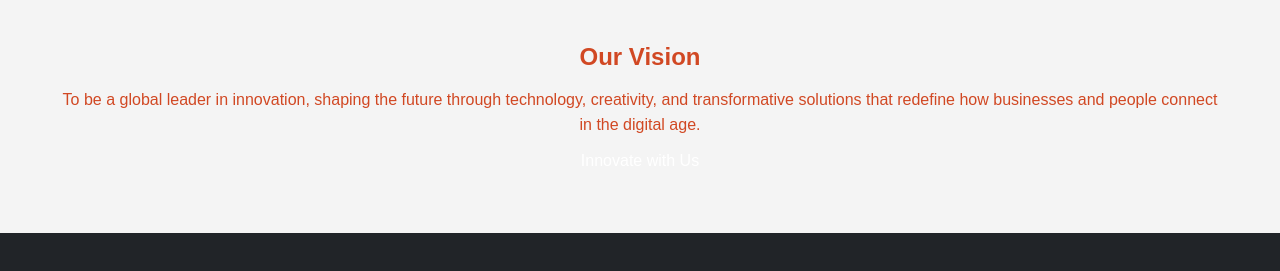
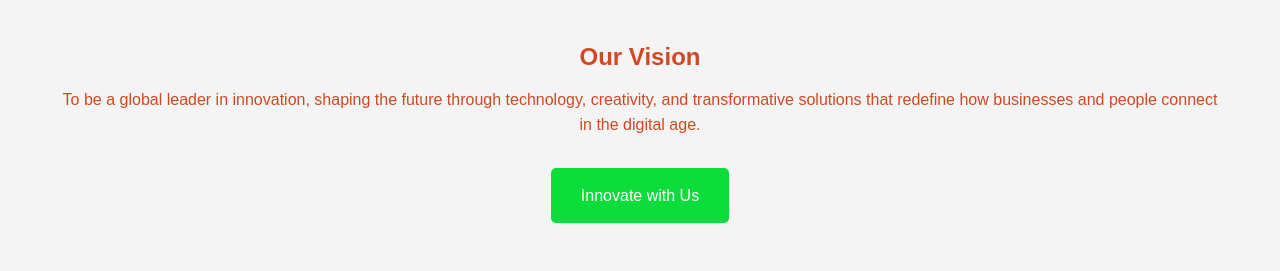
Before and after one commit to manhazyare/Zeroxis, a plain HTML site: page index.html in a window 1280 px wide. Shown: the part 1967-2238 px from the top of the page. Before the commit the page ends 2200 px from the top, so only its background shows below. Drawn offline with Linux system fonts and the light colour scheme.

Commit message:
Add files via upload

```diff
--- a/index.html
+++ b/index.html
@@ -94,6 +94,15 @@
             box-shadow: 0 4px 6px rgba(33, 36, 40, 0.2);
 
         }
+
+        .cta-btn {
+            background-color: #0ddd3a;
+            padding: 15px 30px;
+            font-size: 16px;
+            border-radius: 5px;
+            display: inline-block;
+            margin-top: 20px;
+        }
     </style>
 </head>
 
```
